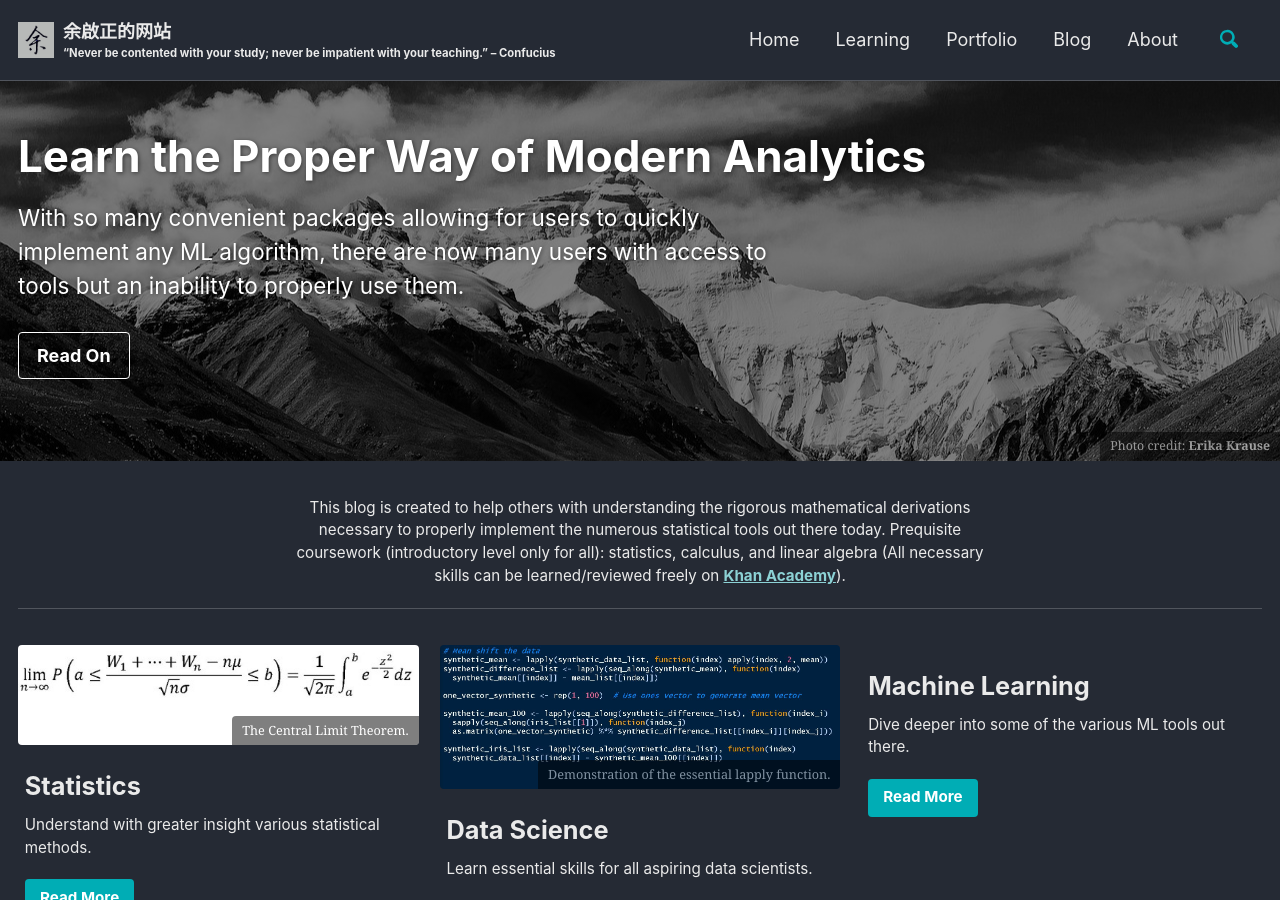
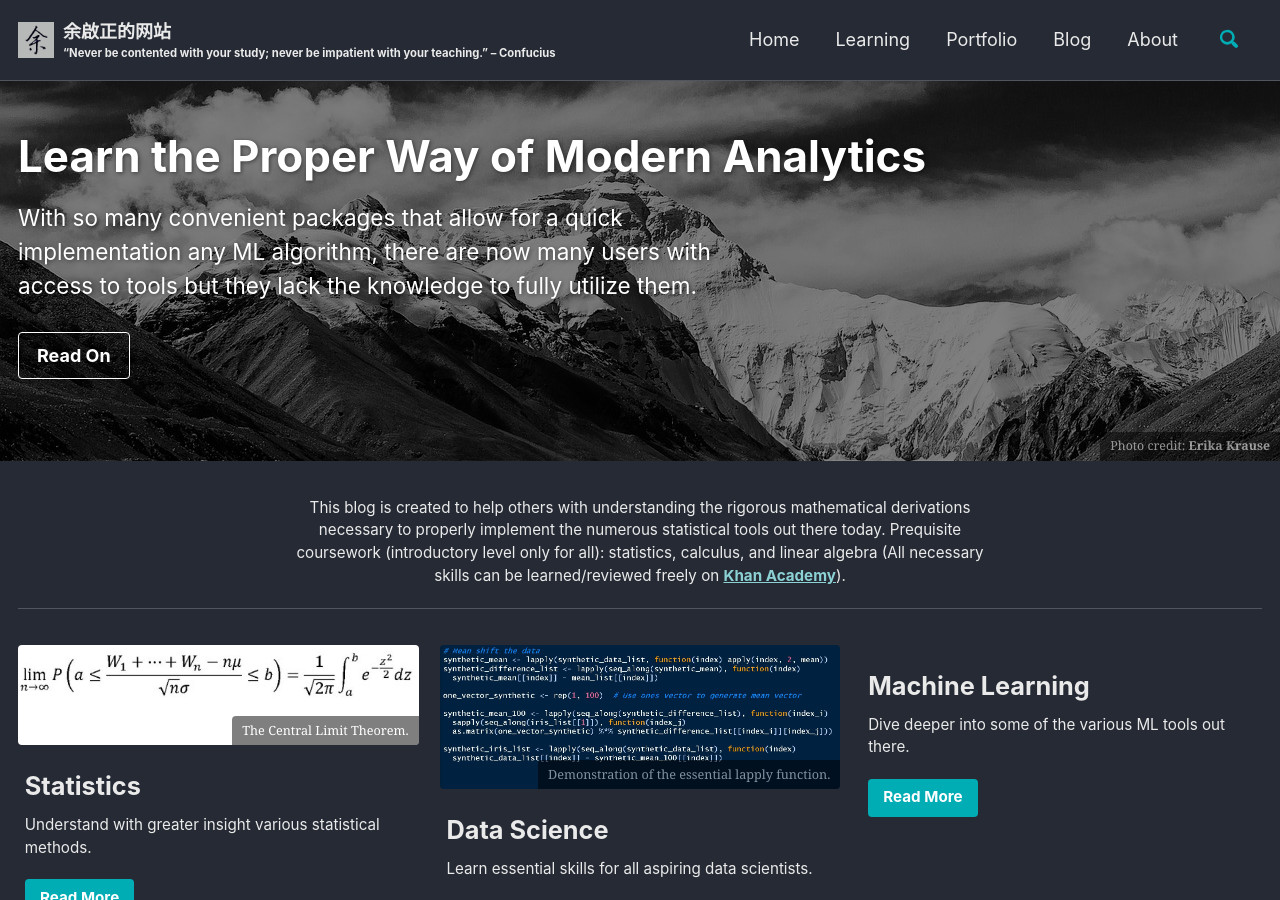
Before and after one commit to qzyu211/wang-zhan, a Jekyll site: the page built from _pages/splash_page.md, in a window 1280 px wide and 900 px high. Built offline with Jekyll 4.4.1, drawn with Linux system fonts in a browser that asks for light colours; cached includes are drawn as plain includes; nearby versions of some CDN libraries; the list of posts is cut into pages by our own code.

Commit message:
splash update

```diff
--- a/_pages/splash_page.md
+++ b/_pages/splash_page.md
@@ -6,12 +6,12 @@ permalink: /
 header:
   overlay_color: "#000"
   overlay_filter: "0.5"
-  overlay_image: "/images/everest_3.jpg"
+  overlay_image: "/images/everest_4.jpg"
   actions:
     - label: "Read On"
       url: "https://qzyu999.github.io/wang-zhan/learning/"
   caption: "Photo credit: [**Erika Krause**](https://pixabay.com/users/eknbg-10500861/)"
-excerpt: "With so many convenient packages allowing for users to quickly implement any ML algorithm, there are now many users with access to tools but an inability to properly use them."
+excerpt: "With so many convenient packages that allow for a quick implementation any ML algorithm, there are now many users with access to tools but they lack the knowledge to fully utilize them."
 intro:
   - excerpt: 'This blog is created to help others with understanding the rigorous mathematical derivations necessary to properly implement the numerous statistical tools out there today. Prequisite coursework (introductory level only for all): statistics, calculus, and linear algebra (All necessary skills can be learned/reviewed freely on [**Khan Academy**](https://www.khanacademy.org/math)).'
 feature_row:
```
